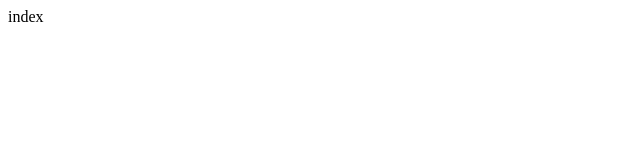
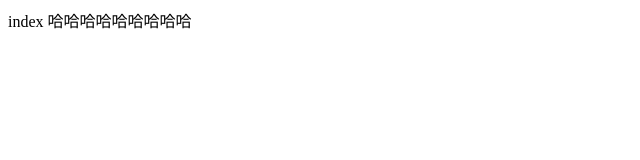
Before and after one commit to lxm1980/shops, a plain HTML site: page index.html in a window 1280 px wide. Shown: the whole page, without its empty margins (0-640 px from the left). Drawn offline with Linux system fonts and the light colour scheme.

Commit message:
index.html

```diff
--- a/index.html
+++ b/index.html
@@ -6,5 +6,6 @@
 	</head>
 	<body>
 		index
+		哈哈哈哈哈哈哈哈哈
 	</body>
 </html>
```
